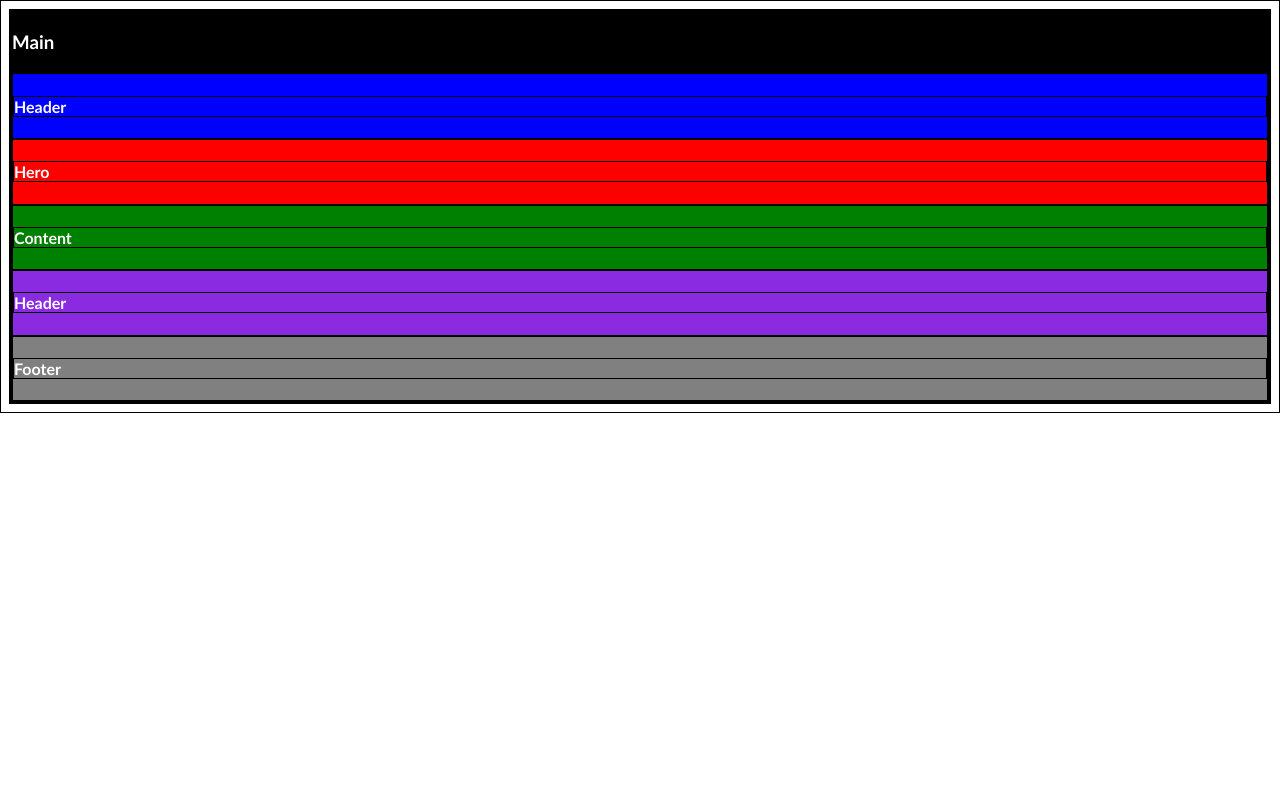
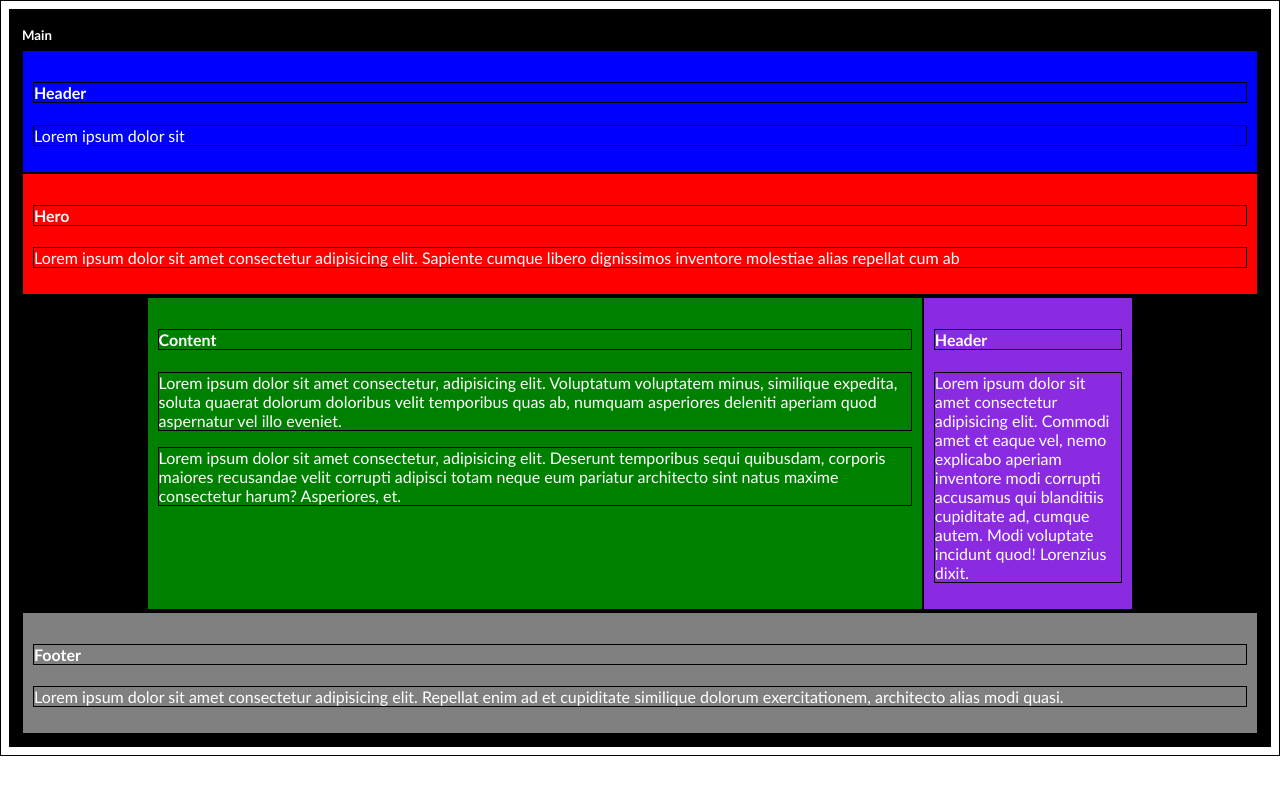
Before and after one commit to ZManak/mobile-first, a plain HTML site: page index.html in a window 1280 px wide. Drawn offline with Linux system fonts and the light colour scheme.

Commit message:
finalizada maquetación

```diff
--- a/index.html
+++ b/index.html
@@ -9,22 +9,32 @@
 </head>
 <body>
     <main>
-        <h3>Main</h3>
+        <h5>Main</h5>
         <section class="data-box">
             <div class="header">
                 <h4>Header</h4>
+                <p>Lorem ipsum dolor sit</p>
             </div>
             <div class="hero">
                 <h4>Hero</h4>
+                <p>Lorem ipsum dolor sit amet consectetur adipisicing elit. Sapiente cumque libero dignissimos inventore molestiae alias repellat cum ab</p>
             </div>
+            <section class="corpus">
+                <div class="pc-corpus">
                     <div class="content">
                         <h4>Content</h4>
+                        <p>Lorem ipsum dolor sit amet consectetur, adipisicing elit. Voluptatum voluptatem minus, similique expedita, soluta quaerat dolorum doloribus velit temporibus quas ab, numquam asperiores deleniti aperiam quod aspernatur vel illo eveniet.</p>
+                        <p>Lorem ipsum dolor sit amet consectetur, adipisicing elit. Deserunt temporibus sequi quibusdam, corporis maiores recusandae velit corrupti adipisci totam neque eum pariatur architecto sint natus maxime consectetur harum? Asperiores, et.</p>
                     </div>
                     <div class="sidebar">
                         <h4>Header</h4>
+                        <p>Lorem ipsum dolor sit amet consectetur adipisicing elit. Commodi amet et eaque vel, nemo explicabo aperiam inventore modi corrupti accusamus qui blanditiis cupiditate ad, cumque autem. Modi voluptate incidunt quod! Lorenzius dixit.</p>
                     </div>
+                </div>
+            </section>
             <div class="footer">
                 <h4>Footer</h4>
+                <p>Lorem ipsum dolor sit amet consectetur adipisicing elit. Repellat enim ad et cupiditate similique dolorum exercitationem, architecto alias modi quasi.</p>
             </div>
         </section>
     </main>
--- a/styles/style.css
+++ b/styles/style.css
@@ -6,8 +6,12 @@
 
 main{
     background-color: black;
+    padding: 10px;
 }
 
+h5{
+    margin: 5px 0px;
+}
 .data-box{
     display: flex;
     flex-direction: column;
@@ -16,20 +20,57 @@ main{
 
 .header{
     background-color: blue;
+    padding: 10px;
 }
 
 .hero{
     background-color: red;
+    padding: 10px;
 }
 
 .content{
     background-color: green;
+    padding: 10px;
 }
 
 .sidebar{
     background-color: blueviolet;
+    padding: 10px;
 }
 
 .footer{
     background-color: grey;
+    padding: 10px;
 }
+
+@media screen and (min-width: 768px) {
+    .pc-corpus{
+        display: flex;
+        flex-direction: row;
+    }
+    .content{
+        width: 70%;
+    }
+    .sidebar{
+        width: 30%;
+    }
+}
+
+@media screen and (min-width: 1024px) {
+    .corpus{
+        display: flex;
+        flex-direction: column;
+        align-self: center;
+        width: 80%;
+    }
+    .pc-corpus{
+        display: flex;
+        flex-direction: row;
+    }
+    .content{
+        width: 80%;
+    }
+    .sidebar{
+        width: 20%;
+    }
+}
```
Lines whose indentation alone changed are shown as unchanged.
